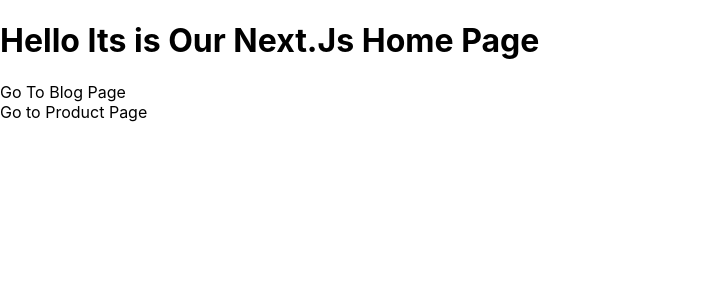
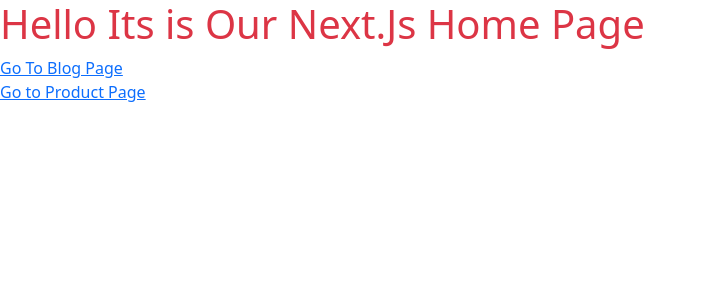
Before and after one commit to iqbal9865/Explore-Next.js, a Next.js app: page / in a window 1280 px wide. Shown: the top 300 px of the page, without its empty margins (0-706 px from the left). Built offline with nearby package versions, Linux system fonts and the light colour scheme.

Commit message:
dynamic route done

```diff
--- a/pages/_app.js
+++ b/pages/_app.js
@@ -1,7 +1,18 @@
 import '../styles/globals.css'
+import Head from 'next/head'
+function MyApp({ Component, pageProps }) {
+  return (
+  <>
+    <Head>
+    <link
+    href="https://cdn.jsdelivr.net/npm/bootstrap@5.0.0-beta1/dist/css/bootstrap.min.css" rel="stylesheet"
+    integrity="sha384-giJF6kkoqNQ00vy+HMDP7azOuL0xtbfIcaT9wjKHr8RbDVddVHyTfAAsrekwKmP1"
+    crossOrigin="anonymous" />
+    </Head>
+    <Component {...pageProps} />
+  </>
 
-function MyApp({ Component, pageProps }) {
-  return <Component {...pageProps} />
+  )
 }
 
 export default MyApp
--- a/pages/index.js
+++ b/pages/index.js
@@ -1,8 +1,14 @@
 import Link from 'next/link'
+import Head from 'next/head'
 const Home  = () => {
     return (
         <div>
-            <h1>Hello Its is Our Next.Js Home Page</h1>
+           <Head>
+                <title>Integrate API-NextJS</title>
+                <meta name="viewport" content="initial-scale=1.0, width=device-width" />
+
+            </Head>
+            <h1 className="text-danger">Hello Its is Our Next.Js Home Page</h1>
             <Link href="/blogs">
             Go To Blog Page
             </Link>
--- a/styles/globals.css
+++ b/styles/globals.css
@@ -14,3 +14,24 @@
 * {
   box-sizing: border-box;
 }
+.post-container{
+  text-align: justify;
+}
+.single-post{
+  background-color: lightgray;
+  padding: 20px;
+  margin: 20px;
+  border-radius: 1em;
+}
+.post-id{
+  margin-right: 5px;
+  background-color: gray;
+  padding: 20px;
+  border-radius: 50%;
+}
+.post-title{
+  padding: 20px;
+}
+Link{
+  cursor: pointer!important;
+}
```
Also changed, not shown: pages/posts/[postId].js (added, +51 -0 lines), pages/posts/index.js (added, +41 -0 lines).
